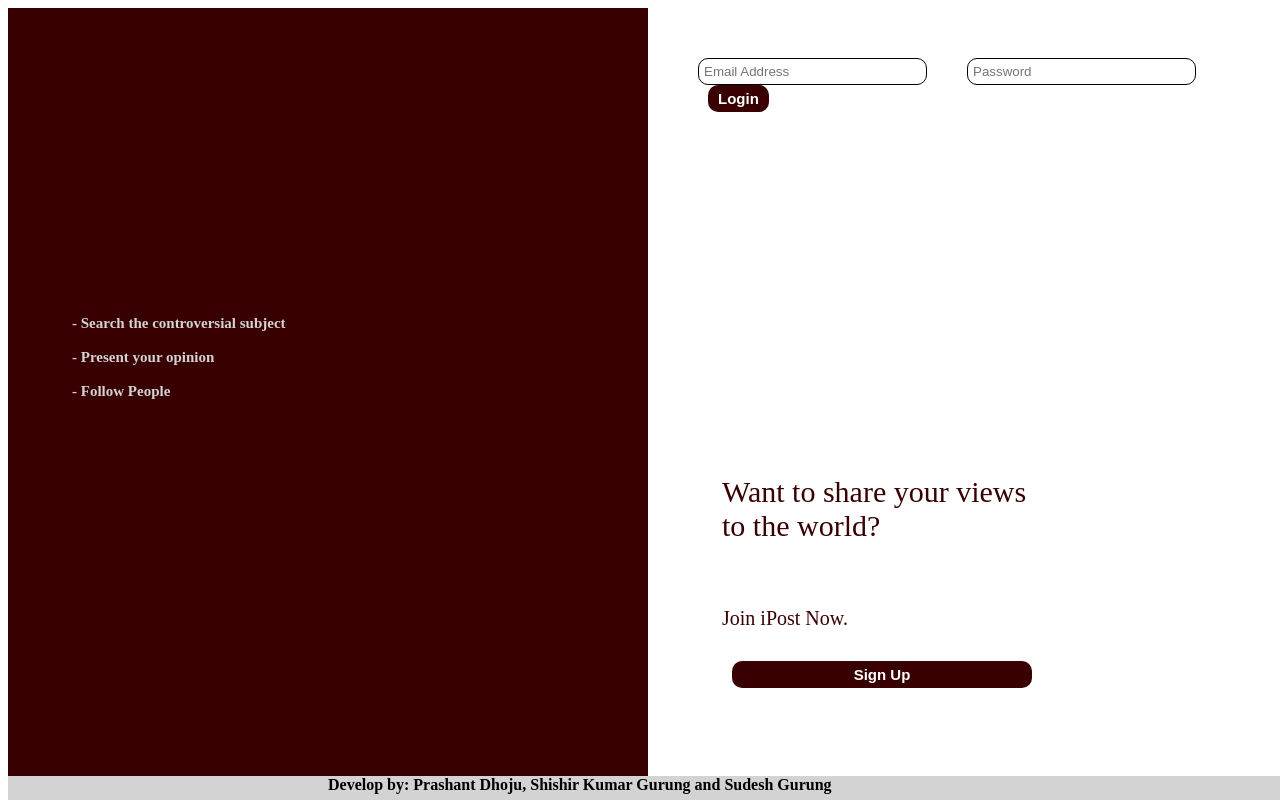
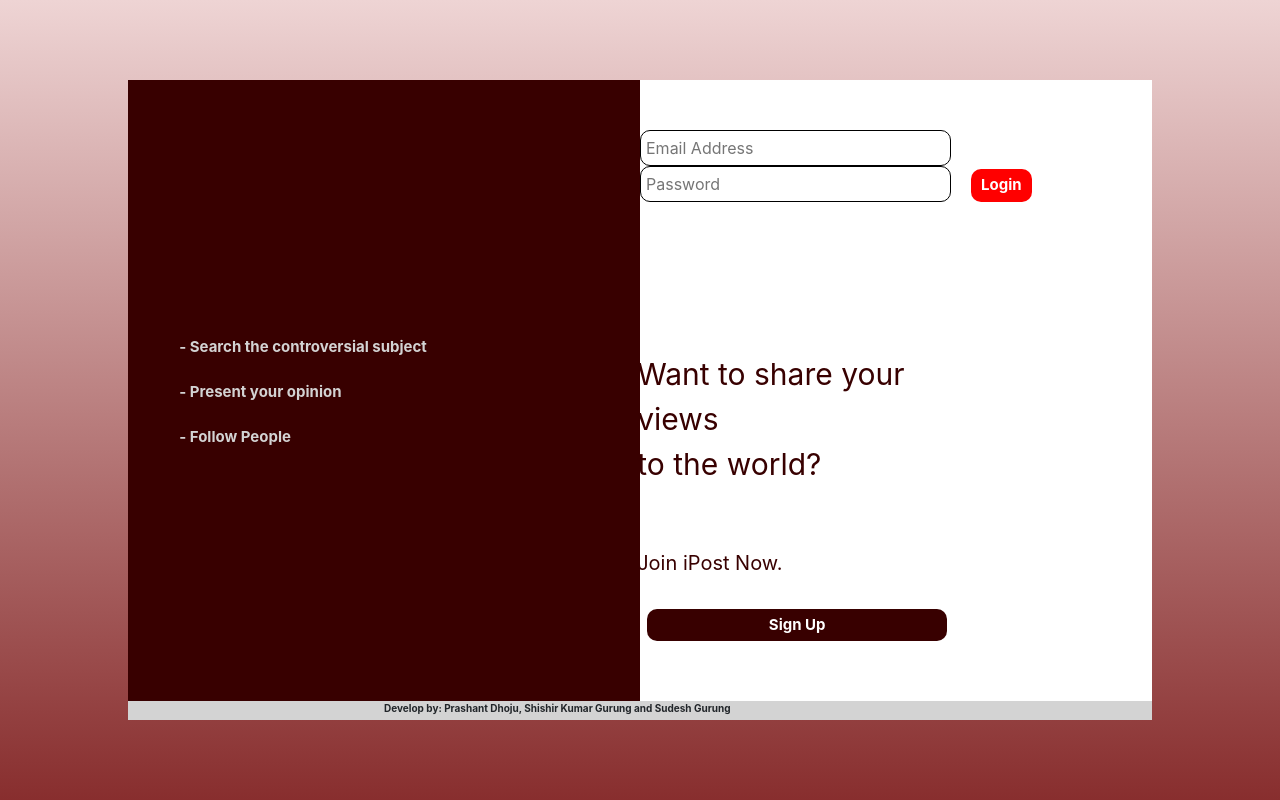
Before and after one commit to gurungsudesh/client, a Vue app: page / in a window 1280 px wide. Built offline with nearby package versions, Linux system fonts and the light colour scheme.

Commit message:
UI changes

```diff
--- a/public/index.html
+++ b/public/index.html
@@ -5,6 +5,7 @@
     <meta charset="utf-8">
     <meta http-equiv="X-UA-Compatible" content="IE=edge">
     <meta name="viewport" content="width=device-width,initial-scale=1.0">
+    <link rel="stylesheet" href="https://stackpath.bootstrapcdn.com/bootstrap/4.3.1/css/bootstrap.min.css" integrity="sha384-ggOyR0iXCbMQv3Xipma34MD+dH/1fQ784/j6cY/iJTQUOhcWr7x9JvoRxT2MZw1T" crossorigin="anonymous">
     <link rel="icon" href="<%= BASE_URL %>favicon.ico">
     <title>iPost</title>
 </head>
@@ -15,6 +16,10 @@
     </noscript>
     <div id="app"></div>
     <!-- built files will be auto injected -->
+    <script src="https://code.jquery.com/jquery-3.3.1.slim.min.js" integrity="sha384-q8i/X+965DzO0rT7abK41JStQIAqVgRVzpbzo5smXKp4YfRvH+8abtTE1Pi6jizo" crossorigin="anonymous"></script>
+<script src="https://cdnjs.cloudflare.com/ajax/libs/popper.js/1.14.7/umd/popper.min.js" integrity="sha384-UO2eT0CpHqdSJQ6hJty5KVphtPhzWj9WO1clHTMGa3JDZwrnQq4sF86dIHNDz0W1" crossorigin="anonymous"></script>
+<script src="https://stackpath.bootstrapcdn.com/bootstrap/4.3.1/js/bootstrap.min.js" integrity="sha384-JjSmVgyd0p3pXB1rRibZUAYoIIy6OrQ6VrjIEaFf/nJGzIxFDsf4x0xIM+B07jRM" crossorigin="anonymous"></script>
 </body>
 
+
 </html>
--- a/src/components/LoginForm.vue
+++ b/src/components/LoginForm.vue
@@ -6,7 +6,7 @@
 
                     <input type="text"  name="Email" size="25" placeholder="Email Address">
                     <input type="text"  name="password" size="25" placeholder="Password">
-                    <!--<input type="submit" name="submit" value="Sign Up!">-->
+
                     <button type="submit" ><router-link id="login_text" to="/about">Login</router-link></button>
               </div>
 
@@ -29,13 +29,14 @@
 <style scoped>
 
  #Signin{
+     position: absolute;
     padding-top: 50px;
-    padding-left: 50px;
+    right:2%;
 }
 input[type="text"]{
     background-color: white;
 
-    margin-right: 40px;
+    margin-right: 20px;
     border: 1px solid black;
     padding: 5px;
     outline:none;
@@ -44,7 +45,7 @@
 
 
 button[type="submit"] {
-    background-color: rgb(56, 0, 0);
+    background-color: red;
     font-size: 15px;
     font-weight: bold;
     padding: 5px;
@@ -54,7 +55,7 @@
 
     border: none;
 
-    margin-left: 10px;
+
 }
 #login_text{
 color:white;
--- a/src/components/UserHome/NavBar.vue
+++ b/src/components/UserHome/NavBar.vue
@@ -1,6 +1,27 @@
 <template>
-    <div>
-        <div id="menu">
+    <div id="menu">
+        <nav class="navbar navbar-expand-lg navbar-dark" style="background-color: #5bd658">
+  <div class="collapse navbar-collapse" id="navbarTogglerDemo03">
+    <ul class="navbar-nav mr-auto mt-2 mt-lg-0"  >
+      <li class="nav-item active">
+      <a class="nav-link" href="#">Home</a>
+      </li>
+      <li class="nav-item">
+        <a class="nav-link" href="#">Notifications</a>
+      </li>
+      <li class="nav-item">
+        <a class="nav-link" href="#">Messages</a>
+      </li>
+    </ul>
+    <form class="form-inline my-2 my-lg-0">
+      <input class="form-control mr-sm-2" type="search" placeholder="Search" aria-label="Search">
+      <button class="btn btn-success" type="submit">Search</button>
+
+    </form>
+    <router-link style="text-decoration:none; color:white; padding:5px;" to="/">Log Out</router-link>
+  </div>
+</nav>
+        <!--<div id="menu">
                 <a href="home.html">Home</a>
                 <a href="notification.html">Notifications</a>
                 <a href="">Messages</a>
@@ -10,8 +31,8 @@
                 <input type="search" value="Search ">
                 <input type="submit" value="Search">
                 <img src="bullet.jpg" id="otherprofileicon" >
-                <button> <router-link to="/">Log Out</router-link></button>
-            </div>
+
+            </div>-->
 
     </div>
 </template>
@@ -21,33 +42,22 @@
     name: "NavBar"
 }
 </script>
+<style scoped>
+a{
+    font-size: 17px;
+   font-family: Arial, Helvetica, sans-serif;
+    margin-left: 10px;
+    border-radius: 10px;
+}
+ a:hover{
+    background-color: rgb(30, 146, 30);
+}
 
-<style>
-#menu{
-    position: absolute;
-    top:0px;
-    left: 0px;
-    padding-left: 20px;
-    padding-right: 20px;
-    padding-bottom: 10px;
-    padding-top: 20px;
-}
-#menu a{
-   font-family: Arial, Helvetica, sans-serif;
-    background-color: lightgrey;
-    font-size: 20px;
-    color: rgb(56, 0, 0);
-    text-decoration: none;
-    padding-left: 30px;
-    padding-right: 30px;
-    padding-bottom: 5px;
-    padding-top: 5px;
-    border-radius:20px;
-    margin:10px;
-}
-#menu a:hover{
-    background-color: gray;
-}
+</style>
+
+<!--<style>
+
+
 .home-search{
     position: absolute;
     top:0px;
@@ -65,15 +75,7 @@
 
 
 }
-input[type="search"]{
-    background-color: white;
-    width: 200px;
-    margin: 10px;
-    border: 1px solid black;
-    border-radius:20px;
-    padding: 5px;
-    outline:none;
-}
+
 input[type="submit"] {
     background-color: lightgray;
     font-size: 15px;
@@ -93,3 +95,4 @@
 background-color: gray;
 }
 </style>
+-->
--- a/src/components/UserHome/Posts.vue
+++ b/src/components/UserHome/Posts.vue
@@ -1,5 +1,5 @@
 <template>
-    <div>
+    <div id = "pok">
        <div class="newsfeed" v-for="(item,index) in data1 " :key="index">
               <div class="followerinfo" >
                 <table id="tables3">
@@ -36,7 +36,7 @@
           </div>
     </div>
 </template>
-
+ <script src="https://cdn.jsdelivr.net/npm/vue/dist/vue.js"></script>
 <script>
 export default {
     name: "Posts"
--- a/src/components/UserHome/UserInfo.vue
+++ b/src/components/UserHome/UserInfo.vue
@@ -35,9 +35,8 @@
 }
 </script>
 
-<style>
+<style scoped>
 .profileinfo{
-    margin-top: 5%;
     width: 100%;
     height: 30%;
     color: white;
@@ -57,7 +56,7 @@
 
 }
 .profilename{
-    background-color: rgb(56, 0, 0);
+    background-color: rgb(49, 173, 49);
     width: 100%;
     height: 40%;
     border-radius: 20px;
--- a/src/views/About.vue
+++ b/src/views/About.vue
@@ -44,7 +44,7 @@
   position: absolute;
   height: 100%;
   width: 100%;
-  background-color: rgb(209, 209, 209);
+  background-color: white;
 }
   .leftbody{
     position: absolute;
@@ -53,14 +53,7 @@
     width: 20%;
 }
 .home-header{
-    background-color: rgb(56, 0, 0);
-    position: absolute;
-    top: 0%;
-    height: 10%;
-    width: 100%;
-    padding-left: auto;
-    padding-right: auto;
-    border-bottom: 2px solid white;
+
 }
 .middlebody{
     position: absolute;
--- a/src/views/Home.vue
+++ b/src/views/Home.vue
@@ -1,4 +1,5 @@
 <template>
+<div class="homemain">
   <div class="home">
     <div class="Rightside">
    <LoginRightside/>
@@ -6,13 +7,15 @@
     <LoginForm />
     <SignUp />
     </div>
-  </div>
-  <div class="footer">
+    <div class="footer">
                     <div id="bcont">
-                        Develop by: Prashant Dhoju, Shishir Kumar Gurung and Sudesh Gurung
+                        <p>Develop by: Prashant Dhoju, Shishir Kumar Gurung and Sudesh Gurung</p>
                     </div>
                 </div>
+
   </div>
+  </div>
+</div>
 </template>
 
 <script>
@@ -34,12 +37,28 @@
 </script>
 
 <style scoped>
+.homemain{
+  position: absolute;
+  width: 100%;
+  height: 100%;
+  background-image: linear-gradient(to bottom, rgb(238, 212, 212) ,  rgb(136, 46, 46));
+}
+.home{
+  position: absolute;
+  top: 10%;
+  left: 10%;
+  width: 80%;
+  height: 80%;
+  border-radius: 20px;
 
+
+}
 .Rightside{
    background-color: rgb(56, 0, 0);
     width: 100%;
-  height: 96%;
+  height: 100%;
   position: absolute;
+
 
 }
 .leftside{
@@ -58,6 +77,7 @@
     width: 100%;
 }
 #bcont{
+  font-size: 10px;
     font-weight: bold;
     padding-left: 25%;
 }
```
Also changed, not shown: src/components/SignUp.vue (+4 -8 lines).
